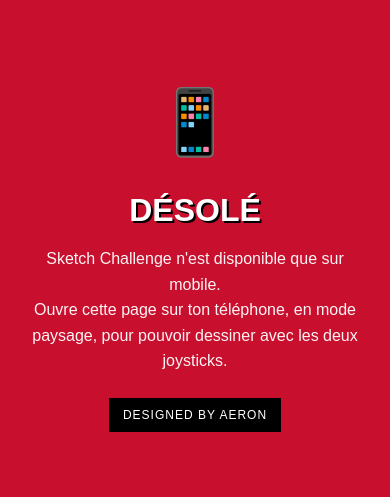
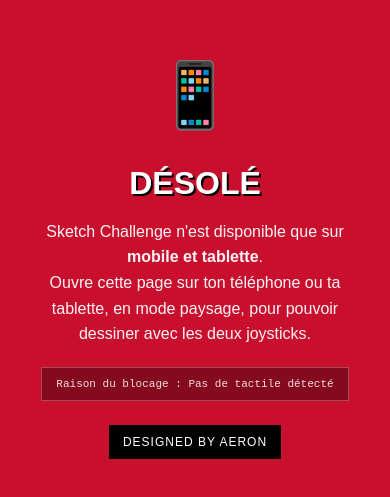
Before and after one commit to matserh/sketch-challenge, a Next.js app: page / in a window 390 px wide. Shown: the part 169-666 px from the top of the page. Built offline with nearby package versions, Linux system fonts and the light colour scheme.

Commit message:
Harden device check: require touch + mobile UA, exclude Chromebook/Windows-laptop, no resize bypass

```diff
--- a/src/app/page.tsx
+++ b/src/app/page.tsx
@@ -3,24 +3,66 @@
 import Link from 'next/link'
 import { useEffect, useState } from 'react'
 
+type DeviceCheck = {
+  checked: boolean
+  allowed: boolean
+  reason: string
+}
+
+function detectDevice(): DeviceCheck {
+  if (typeof window === 'undefined') {
+    return { checked: false, allowed: true, reason: '' }
+  }
+
+  const ua = navigator.userAgent || ''
+  const maxTouch = navigator.maxTouchPoints || 0
+  const hasTouch = 'ontouchstart' in window || maxTouch > 0
+
+  // Mobile / tablet User Agent patterns
+  const mobileUA = /Android|iPhone|iPad|iPod|Mobile|Silk|Kindle|BlackBerry|Opera Mini|IEMobile|Tablet|Windows Phone/i.test(ua)
+
+  // iPad in desktop mode (iPadOS 13+) reports as Macintosh but still has touch
+  const isIpadDesktopMode = /Macintosh|MacIntel/i.test(ua) && hasTouch && maxTouch >= 1
+
+  // Chromebook detection (Chrome OS, often reports as X11/Linux with Chrome)
+  const isChromebook = /CrOS/i.test(ua)
+
+  // Surface / Windows touchscreen laptop detection (Windows + touch but desktop UA)
+  const isWindowsDesktopWithTouch = /Windows NT/i.test(ua) && !/Windows Phone/i.test(ua) && hasTouch
+
+  // Screen too large = likely desktop/laptop, even if touch exists
+  // Tablets: max ~1366x1024 (iPad Pro 12.9"), phones: max ~430x932
+  // Laptops: typically 1280x800+ in small dimension, often 1366x768, 1440x900, etc.
+  const w = window.innerWidth
+  const h = window.innerHeight
+  const minDim = Math.min(w, h)
+  const maxDim = Math.max(w, h)
+  // Reject if smallest dimension is too large (laptop-like) — except for iPad Pro which is borderline
+  // Allow tablets up to 1100px in smallest dimension
+  const screenTooLarge = minDim > 1100
+
+  // Determine reason
+  let reason = ''
+  if (isChromebook) reason = 'Chromebook détecté'
+  else if (isWindowsDesktopWithTouch && !mobileUA) reason = 'PC Windows avec écran tactile'
+  else if (!hasTouch) reason = 'Pas de tactile détecté'
+  else if (screenTooLarge) reason = `Écran trop grand (${w}×${h})`
+  else if (!mobileUA && !isIpadDesktopMode) reason = 'User Agent non mobile'
+
+  const allowed = hasTouch && (mobileUA || isIpadDesktopMode) && !screenTooLarge && !isChromebook && !(isWindowsDesktopWithTouch && !mobileUA)
+
+  return { checked: true, allowed, reason }
+}
+
 export default function LandingPage() {
-  const [isMobile, setIsMobile] = useState(true)
+  const [device, setDevice] = useState<DeviceCheck>({ checked: false, allowed: true, reason: '' })
 
   useEffect(() => {
-    const check = () => {
-      const ua = navigator.userAgent || ''
-      const touch = 'ontouchstart' in window || navigator.maxTouchPoints > 0
-      const small = window.innerWidth <= 1024
-      const mobileUA = /Android|iPhone|iPad|iPod|Mobile|Windows Phone/i.test(ua)
-      // Considered mobile if touch device AND small screen, OR mobile UA
-      setIsMobile((touch && small) || mobileUA)
-    }
-    check()
-    window.addEventListener('resize', check)
-    return () => window.removeEventListener('resize', check)
+    // Check ONCE on mount — no resize listener, so it can't be bypassed by resizing
+    setDevice(detectDevice())
   }, [])
 
-  if (!isMobile) {
+  if (device.checked && !device.allowed) {
     return (
       <div
         style={{
@@ -58,16 +100,32 @@
         <p
           style={{
             fontSize: '16px',
-            maxWidth: '420px',
+            maxWidth: '460px',
             lineHeight: 1.6,
             opacity: 0.95,
           }}
         >
-          Sketch Challenge n&apos;est disponible que sur mobile.
+          Sketch Challenge n&apos;est disponible que sur{' '}
+          <strong>mobile et tablette</strong>.
           <br />
-          Ouvre cette page sur ton téléphone, en mode paysage, pour pouvoir
-          dessiner avec les deux joysticks.
+          Ouvre cette page sur ton téléphone ou ta tablette, en mode paysage,
+          pour pouvoir dessiner avec les deux joysticks.
         </p>
+        {device.reason && (
+          <div
+            style={{
+              marginTop: '20px',
+              padding: '8px 14px',
+              background: 'rgba(0,0,0,0.4)',
+              border: '1px solid rgba(255,255,255,0.3)',
+              fontSize: '11px',
+              fontFamily: 'monospace',
+              opacity: 0.85,
+            }}
+          >
+            Raison du blocage : {device.reason}
+          </div>
+        )}
         <div
           style={{
             marginTop: '24px',
@@ -82,6 +140,18 @@
           Designed by Aeron
         </div>
       </div>
+    )
+  }
+
+  // While checking, show nothing (prevents flash of allowed content on desktop)
+  if (!device.checked) {
+    return (
+      <div
+        style={{
+          minHeight: '100vh',
+          background: '#C8102E',
+        }}
+      />
     )
   }
 
```
